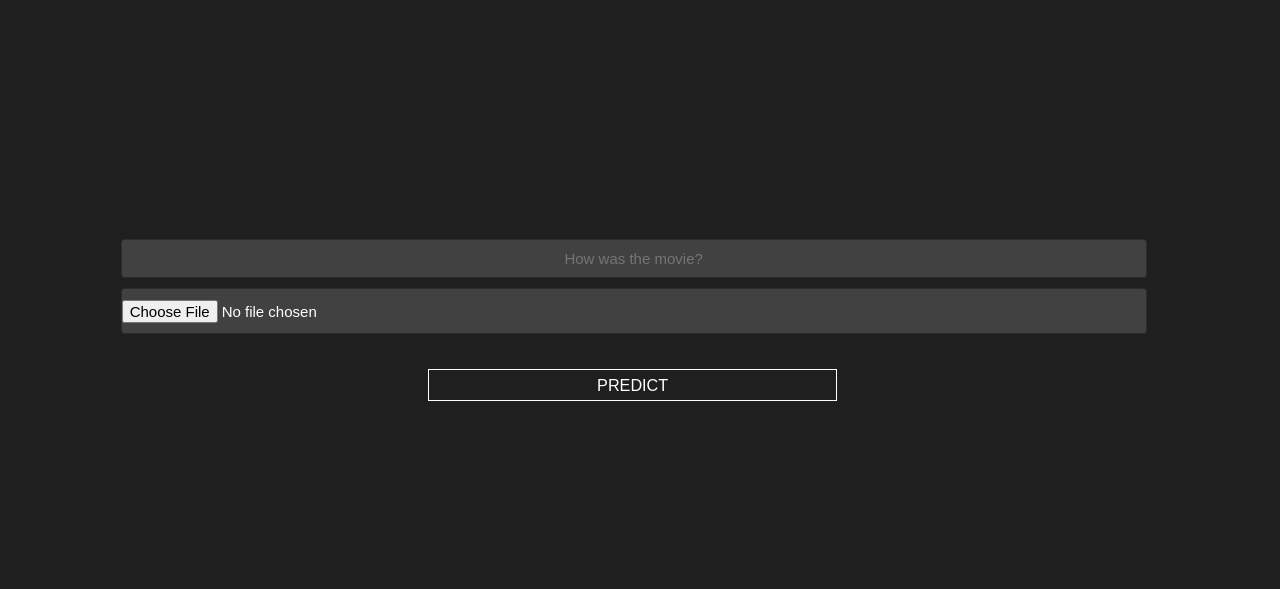
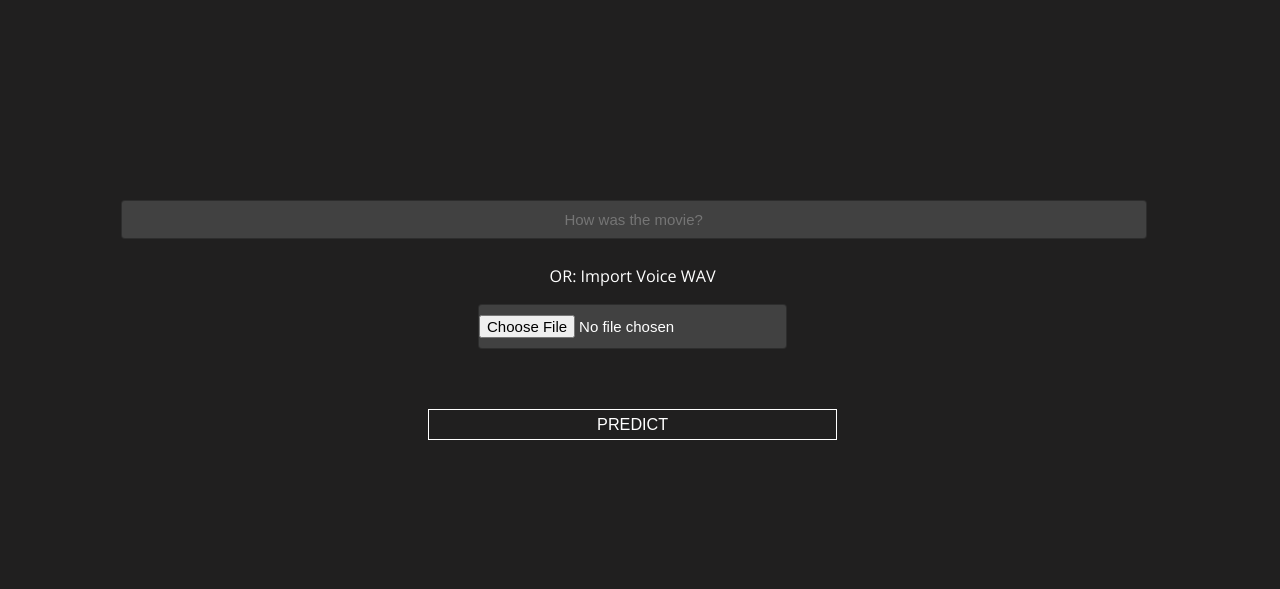
Before and after one commit to adiXcodr/rate_movie, a Flask app: page / in a window 1280 px wide; the page is wider, and only the part inside the window is pictured. Shown: the part 217-806 px from the top of that part. Run offline with Flask 2, Linux system fonts and the light colour scheme.

Commit message:
Audio input

```diff
--- a/static/css/style.css
+++ b/static/css/style.css
@@ -79,3 +79,11 @@ input:focus { box-shadow: inset 0 -5px 45px rgba(100,100,100,0.4), 0 1px 1px rgb
 	overflow: hidden;
 
 }
+
+#audiorecord{
+	width:30%;
+}
+
+#importwav{
+	font-size: 90%;
+}
--- a/templates/app.html
+++ b/templates/app.html
@@ -17,7 +17,9 @@
  <div class="login" id="logbox">
     <form action="{{ url_for('predict')}}" name="inputform" method="post" enctype="multipart/form-data">
       <input type="text" name="movietext" placeholder="How was the movie?" id="movietext" />
+      <p id="importwav">OR: Import Voice WAV </p>
       <input type="file" name="file" id="audiorecord" accept=".wav" capture="microphone"/>
+      <br></br>
       <button  type="submit" id="submitbutton"  >PREDICT</button>
     </form>
 
```
